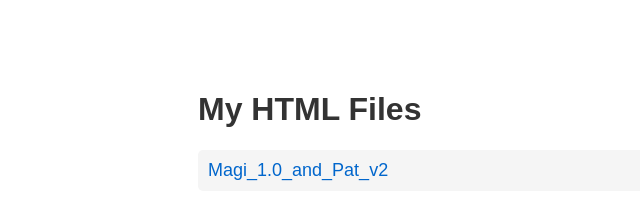
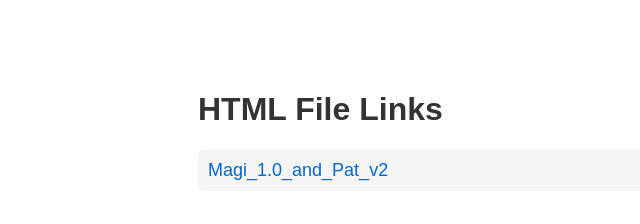
Before and after one commit to jbh-cas/jbh-cas.github.io, a plain HTML site: page index.html in a window 1280 px wide. Shown: the whole page, without its empty margins (42-682 px from the left). Drawn offline with Linux system fonts and the light colour scheme.

Commit message:
Update index.html

```diff
--- a/index.html
+++ b/index.html
@@ -34,7 +34,7 @@
     </style>
 </head>
 <body>
-    <h1>My HTML Files</h1>
+    <h1>HTML File Links</h1>
     <div id="links" class="links-container"></div>
 
     <script>
```
